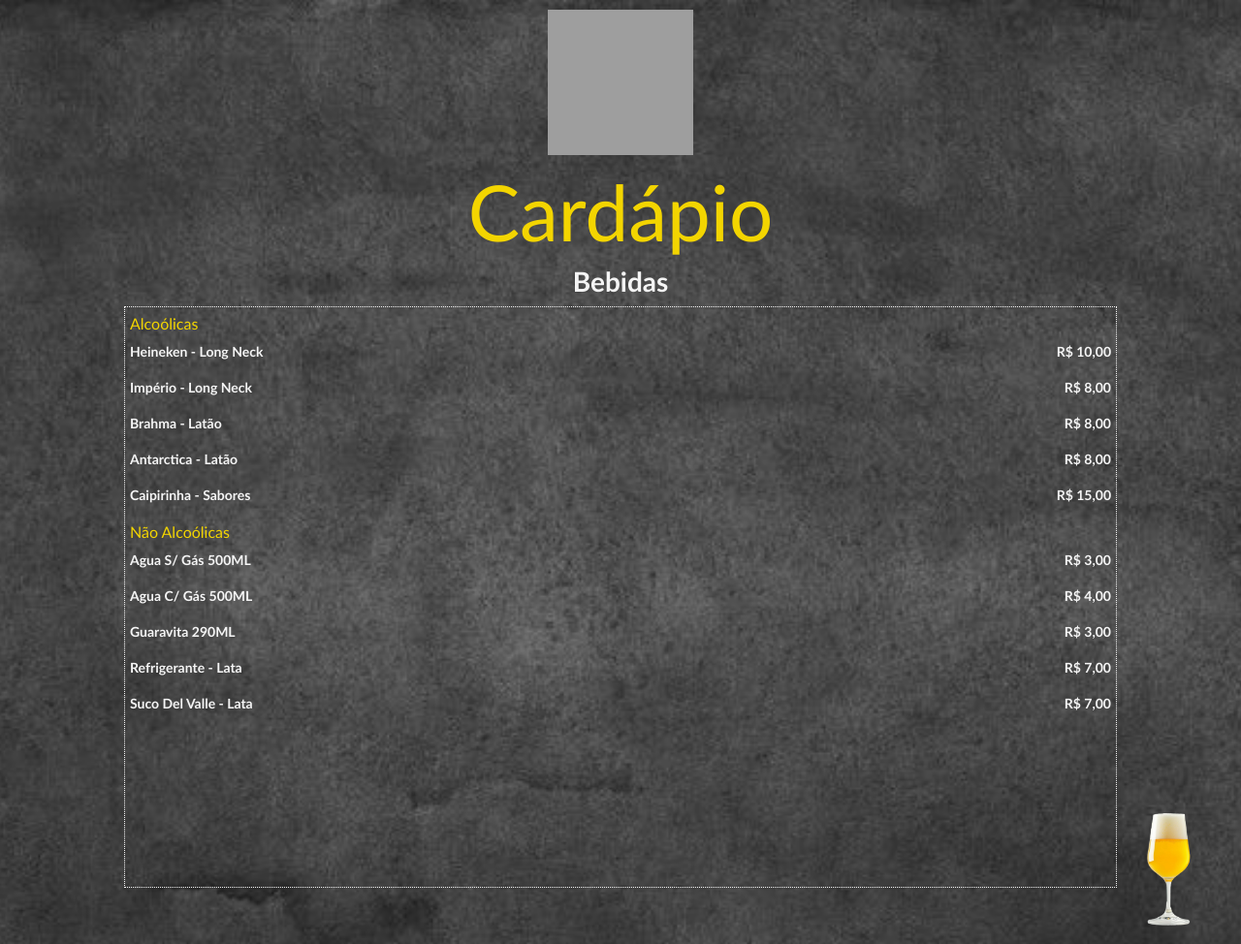
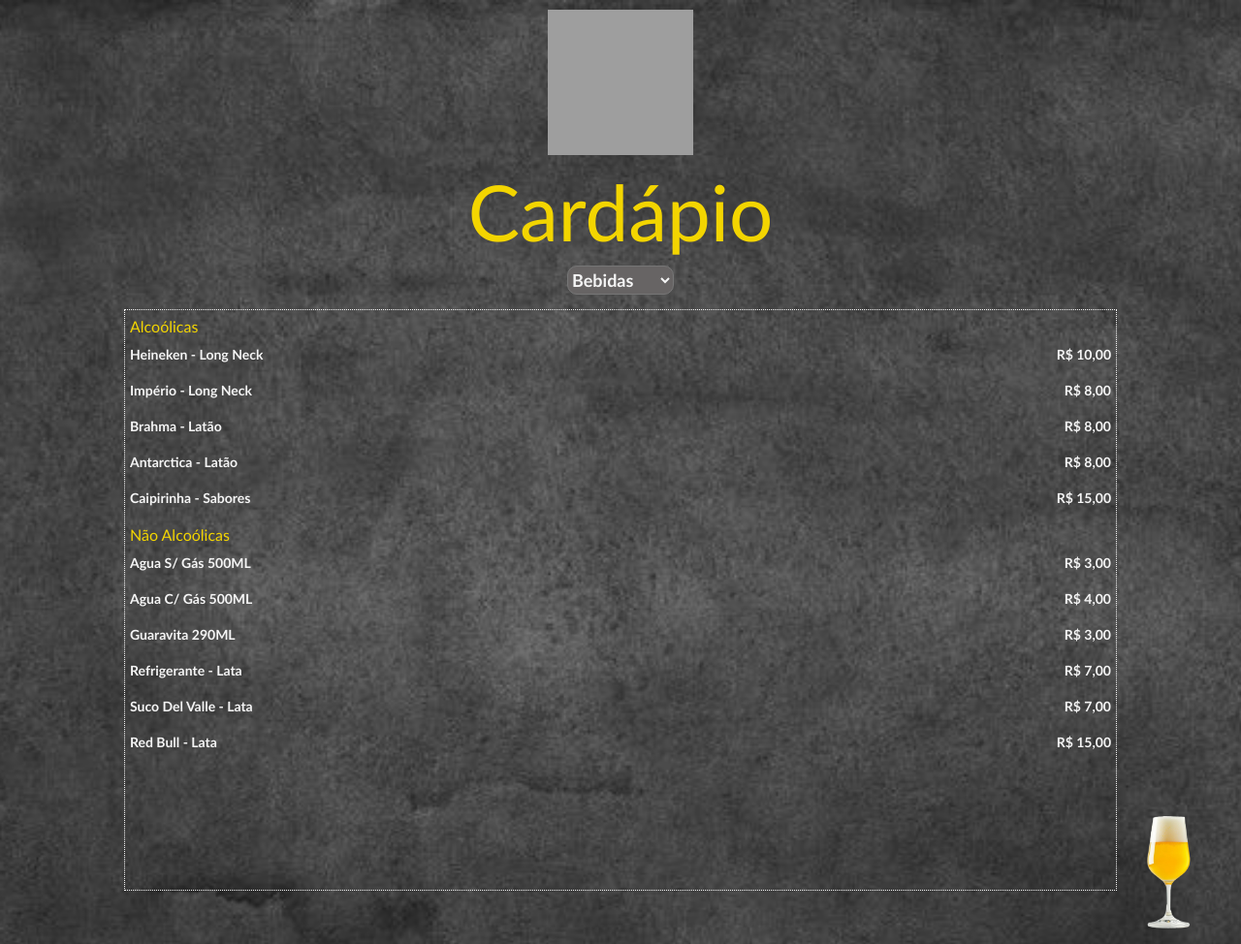
Before and after one commit to RafaelMagnoC/kabana-caju-cardapio, a plain HTML site: page pages/bebidas.html in a window 1280 px wide. Shown: the top 974 px of the page at 97% size. Drawn offline with nearby package versions, Linux system fonts and the light colour scheme; grey boxes are pictures that could not be loaded.

Commit message:
feat: adding menu select to choose category

```diff
--- a/css/pages/bebidas.css
+++ b/css/pages/bebidas.css
@@ -1,4 +1,5 @@
 @import url("../style.css");
+
 
 #app{
     width: 100vw;
@@ -52,6 +53,19 @@ footer > img{
 
 .title{
     flex-direction: column;
+}
+
+.title > .sub-titulo > select{
+    background-color: #676464;
+    height: 30px;
+    width: 110px;
+    margin-bottom: 15px;
+    color: var(--primary-font-color);
+    text-align: start;
+    font-weight: bold;
+    transition: ease-in-out 0.6s;
+    border-radius: 10px;
+    font-size: 18px;
 }
 
 .title > h3{
--- a/css/pages/index.css
+++ b/css/pages/index.css
@@ -54,10 +54,17 @@ footer > img{
     flex-direction: column;
 }
 
-.title > h3{
+.title > .sub-titulo > select{
+    background-color: #676464;
+    height: 30px;
+    width: 110px;
+    margin-bottom: 15px;
     color: var(--primary-font-color);
     text-align: start;
     font-weight: bold;
+    transition: ease-in-out 0.6s;
+    border-radius: 10px;
+    font-size: 18px;
 }
 
 .cardapio-title{
--- a/js/app.js
+++ b/js/app.js
@@ -9,3 +9,15 @@ function showDetails(descricao, imagemUrl) {
     var modal = new bootstrap.Modal(document.getElementById('modalDescricao'));
     modal.show();
 }
+
+
+
+function getCategorySelect(){
+    const select = document.querySelector("select")
+    if(select.value === 'bebidas'){
+        window.location.pathname = '/pages/bebidas.html'
+    }
+    else{
+        window.location.pathname = '/index.html'
+    }
+}
--- a/pages/bebidas.html
+++ b/pages/bebidas.html
@@ -16,7 +16,12 @@
         <main>
             <section class="title center">
                 <h1 class="display-1 cardapio-title">Cardápio</h1>
-                <h3>Bebidas</h3>
+                <div class="sub-titulo">
+                    <select name="selecione a categoria" title="selecione a categoria" onchange="getCategorySelect()">
+                        <option selected>Bebidas</option>
+                        <option value="petiscos">Petiscos</option>
+                    </select>
+                </div>
             </section>
             <section class="conteudo-cardapio">
                 <div class="categorias">
@@ -48,6 +53,7 @@
                             <p onclick="showDetails('Guaravita 290ML', '../images/guaravita.jpg')">Guaravita 290ML</p>
                             <p onclick="showDetails('Refrigerante Lata 350ML', '../images/refrigerantes-lata.jpg')">Refrigerante - Lata</p>
                             <p onclick="showDetails('Suco Del Valle Lata 290ML', '../images/suco-del-valle-lata.jpg')">Suco Del Valle - Lata</p>
+                            <p onclick="showDetails('Red Bull Lata', '../images/suco-del-valle-lata.jpg')">Red Bull - Lata</p>
                         </div>
                         <div class="valores">
                             <p>R$ 3,00</p>
@@ -55,6 +61,7 @@
                             <p>R$ 3,00</p>
                             <p>R$ 7,00</p>
                             <p>R$ 7,00</p>
+                            <p>R$ 15,00</p>
                         </div>
                     </div>
                 </div>
```
Also changed, not shown: index.html (+6 -1 lines).
